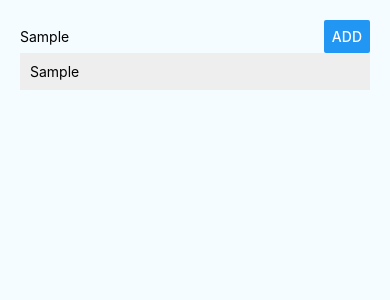
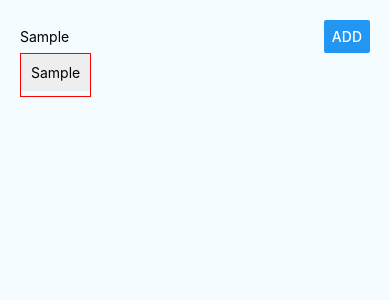
Before and after one commit to jakethecoder95/react-native-guide, a React Native app in the folder rncourse/: screen / in a window 390 px wide. Both pictures are taken after typing "Sample" into the empty fields and a click on the button "ADD". Shown: the top 300 px of the page. Built offline with nearby package versions, Linux system fonts and the light colour scheme.

Commit message:
Using ScrollView

```diff
--- a/rncourse/App.js
+++ b/rncourse/App.js
@@ -17,6 +17,14 @@
     });
   };
 
+  placeDeletedHandler = index => {
+    this.setState(prevState => {
+      return {
+        places: prevState.places.filter((el, i) => i !== index)
+      };
+    });
+  };
+
   render() {
     return (
       <View style={styles.container}>
@@ -25,7 +33,10 @@
           onPlaceAdded={this.placeAddedHandler}
           placeName={this.state.placeName}
         />
-        <PlacesList places={this.state.places} />
+        <PlacesList
+          places={this.state.places}
+          onItemDeleted={this.placeDeletedHandler}
+        />
       </View>
     );
   }
--- a/rncourse/src/components/ListItem/ListItem.js
+++ b/rncourse/src/components/ListItem/ListItem.js
@@ -1,10 +1,12 @@
 import React from "react";
-import { View, Text, StyleSheet } from "react-native";
+import { View, Text, StyleSheet, TouchableNativeFeedback } from "react-native";
 
 const ListItem = props => (
-  <View style={styles.listItem}>
-    <Text>{props.placeName}</Text>
-  </View>
+  <TouchableNativeFeedback onPress={props.onItemPressed}>
+    <View style={styles.listItem}>
+      <Text>{props.placeName}</Text>
+    </View>
+  </TouchableNativeFeedback>
 );
 
 const styles = StyleSheet.create({
--- a/rncourse/src/components/PlacesList/PlacesList.js
+++ b/rncourse/src/components/PlacesList/PlacesList.js
@@ -1,14 +1,20 @@
 import React from "react";
-import { View, StyleSheet } from "react-native";
+import { ScrollView, StyleSheet } from "react-native";
 
 import ListItem from "../ListItem/ListItem";
 
 const PlacesList = props => {
   const placesOutput = props.places.map((place, i) => {
-    return <ListItem key={i} placeName={place} />;
+    return (
+      <ListItem
+        key={i}
+        placeName={place}
+        onItemPressed={() => props.onItemDeleted(i)}
+      />
+    );
   });
 
-  return <View style={styles.listContainer}>{placesOutput}</View>;
+  return <ScrollView style={styles.listContainer}>{placesOutput}</ScrollView>;
 };
 
 const styles = StyleSheet.create({
```
